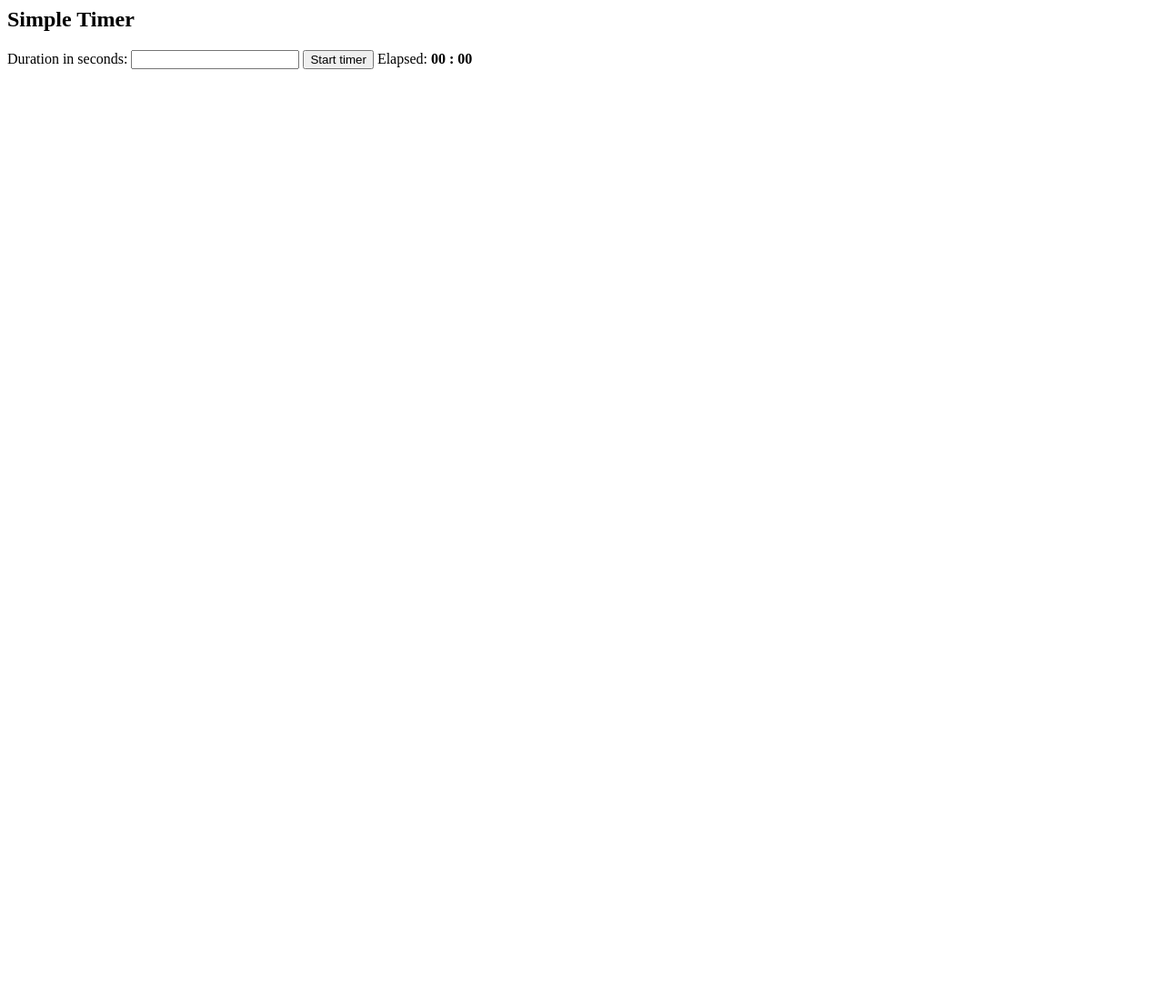
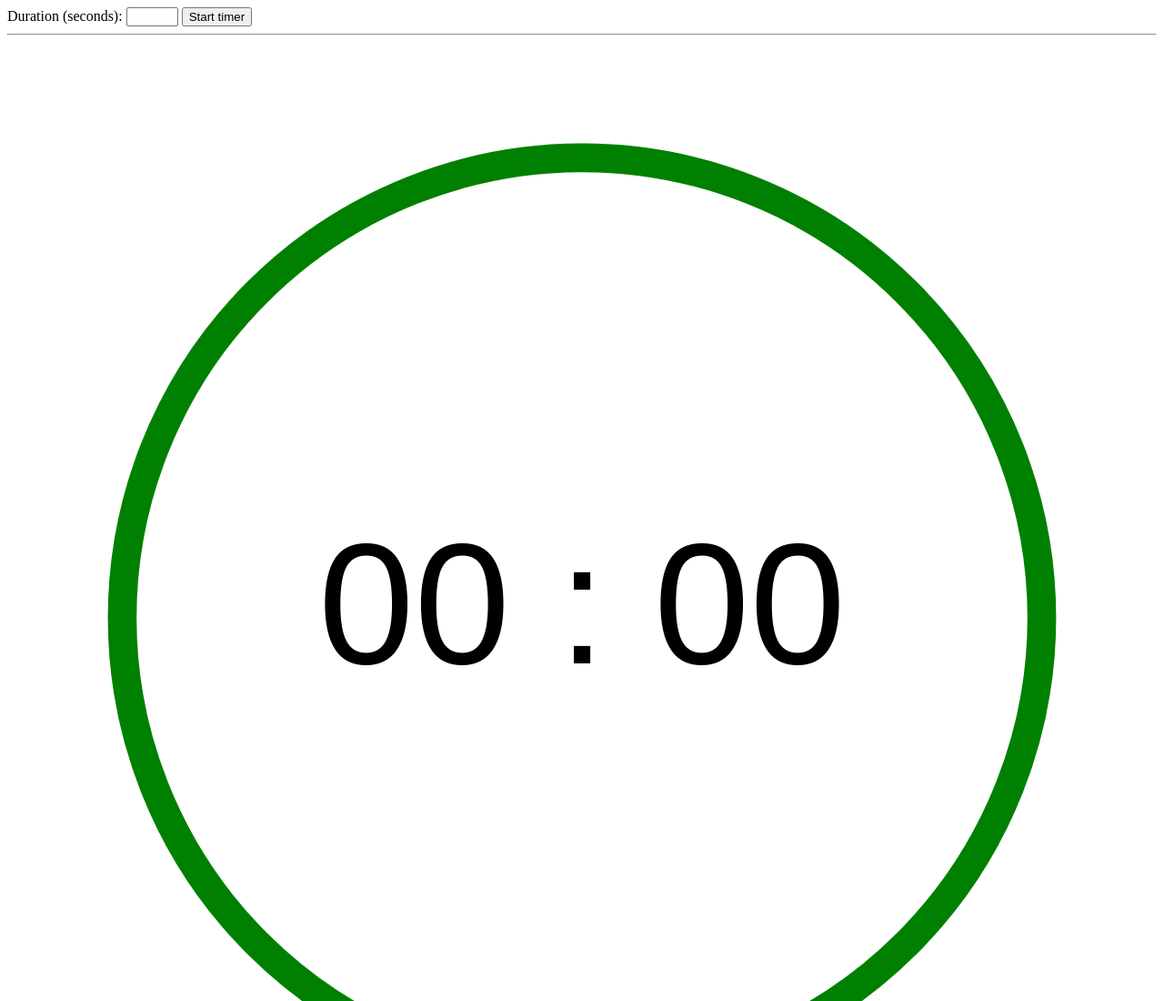
Before and after one commit to oleg-prikhodko/simple-timer, an Electron app: page index.html in a window 1280 px wide. Shown: the top 1100 px of the page at 91% size. Before the commit the page ends 800 px from the top, so only its background shows below. Drawn offline with Linux system fonts and the light colour scheme.

Commit message:
Modify UI

```diff
--- a/index.html
+++ b/index.html
@@ -1,5 +1,44 @@
-<h2>Simple Timer</h2>
-<label>Duration in seconds:</label> <input type="text" id="duration-input" />
+<style>
+  .svg-container {
+    position: relative;
+    width: 100%;
+    margin: 0;
+  }
+  svg {
+    position: absolute;
+    top: 0;
+    left: 0;
+  }
+  .text {
+    font: 3px sans-serif;
+  }
+</style>
+<!-- <h2>Simple Timer</h2> -->
+<label>Duration (seconds):</label>
+<input type="text" id="duration-input" size="4" />
 <button id="start-button">Start timer</button>
-<span>Elapsed: <b id="elapsed-label">00 : 00</b></span>
+<hr />
+<div class="svg-container">
+  <!-- <span>Elapsed: <b id="elapsed-label">00 : 00</b></span> -->
+  <svg viewBox="0 0 20 20">
+    <circle
+      cx="10"
+      cy="10"
+      r="8"
+      stroke="green"
+      stroke-width="0.5"
+      fill="none"
+    />
+    <text
+      x="50%"
+      y="50%"
+      dominant-baseline="middle"
+      text-anchor="middle"
+      class="text"
+      id="elapsed-label"
+    >
+      00 : 00
+    </text>
+  </svg>
+</div>
 <script src="renderer.js"></script>
--- a/main.js
+++ b/main.js
@@ -3,7 +3,7 @@ const { app, Tray, BrowserWindow } = require("electron");
 let win = null;
 function createWindow(trayIconOffset) {
   const windowWidth = 200;
-  const windowHeight = 200;
+  const windowHeight = 250;
   const yOffset = 0;
   const xOffset = trayIconOffset - windowWidth / 2;
   win = new BrowserWindow({
```
